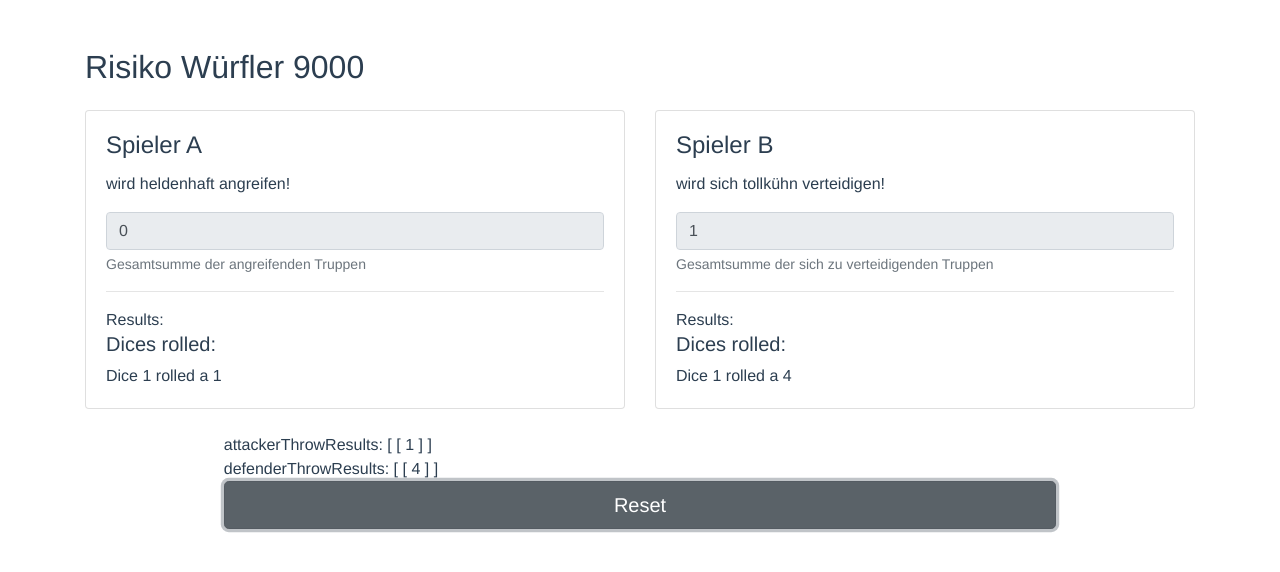
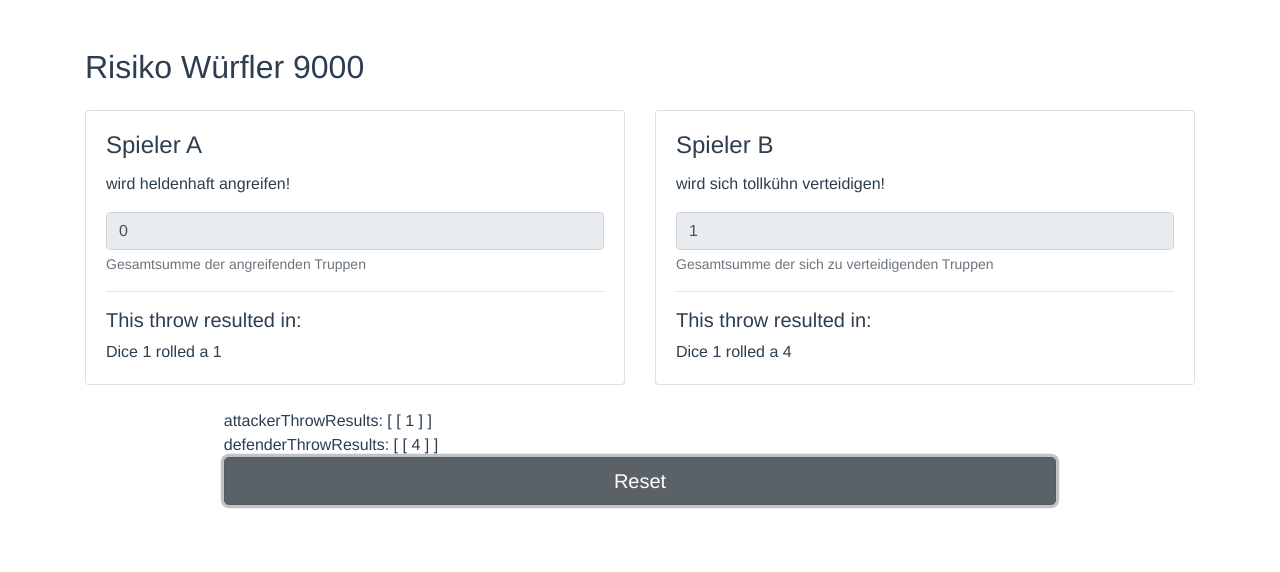
Before and after one commit to kelzenberg/risk-dicer, a Vue app: page / in a window 1280 px wide. Both pictures are taken after a click on the button "Fight!". Shown: the top 572 px of the page. Built offline with nearby package versions, Linux system fonts and the light colour scheme.

Commit message:
add data reset on start-fight

```diff
--- a/src/components/Thrower.vue
+++ b/src/components/Thrower.vue
@@ -1,6 +1,6 @@
 <template>
   <div>
-    <h5>Dices rolled:</h5>
+    <h5>This throw resulted in:</h5>
     <Dice
       v-for="diceId in dicesForThrow"
       :key="diceId"
--- a/src/components/TroupsManager.vue
+++ b/src/components/TroupsManager.vue
@@ -33,9 +33,6 @@
         </b-form-text>
         <div v-if="fightStarted">
           <hr>
-          <div :key="debugRefresh">
-            Results: {{ player.throwResults }}
-          </div>
           <Thrower
             v-for="(aThrow, aThrowId) in player.diceThrows"
             :key="player.id + '-' + aThrowId"
@@ -121,7 +118,7 @@ export default {
       this.players[0].diceThrows = [{ diceAmount: 0, throwResult: [] }];
       this.players[0].diceThrows[0].diceAmount = this.getThisThrowsDiceAmount(playerId);
     },
-    async handleThrowResult(playerId, aThrowId, throwResult) {
+    handleThrowResult(playerId, aThrowId, throwResult) {
       this.players[playerId].diceThrows[aThrowId].throwResult = throwResult;
       // TODO: following...
       if (this.attackerTroups > 0 && this.defenderTroups > 0) {
@@ -129,8 +126,10 @@ export default {
       }
     },
     handleFightStart() {
-      // TODO: do resets etc.
       this.fightStarted = !this.fightStarted;
+      if (!this.fightStarted) {
+        this.setUpPlayers();
+      }
     },
 
     /* Business Logic */
```
